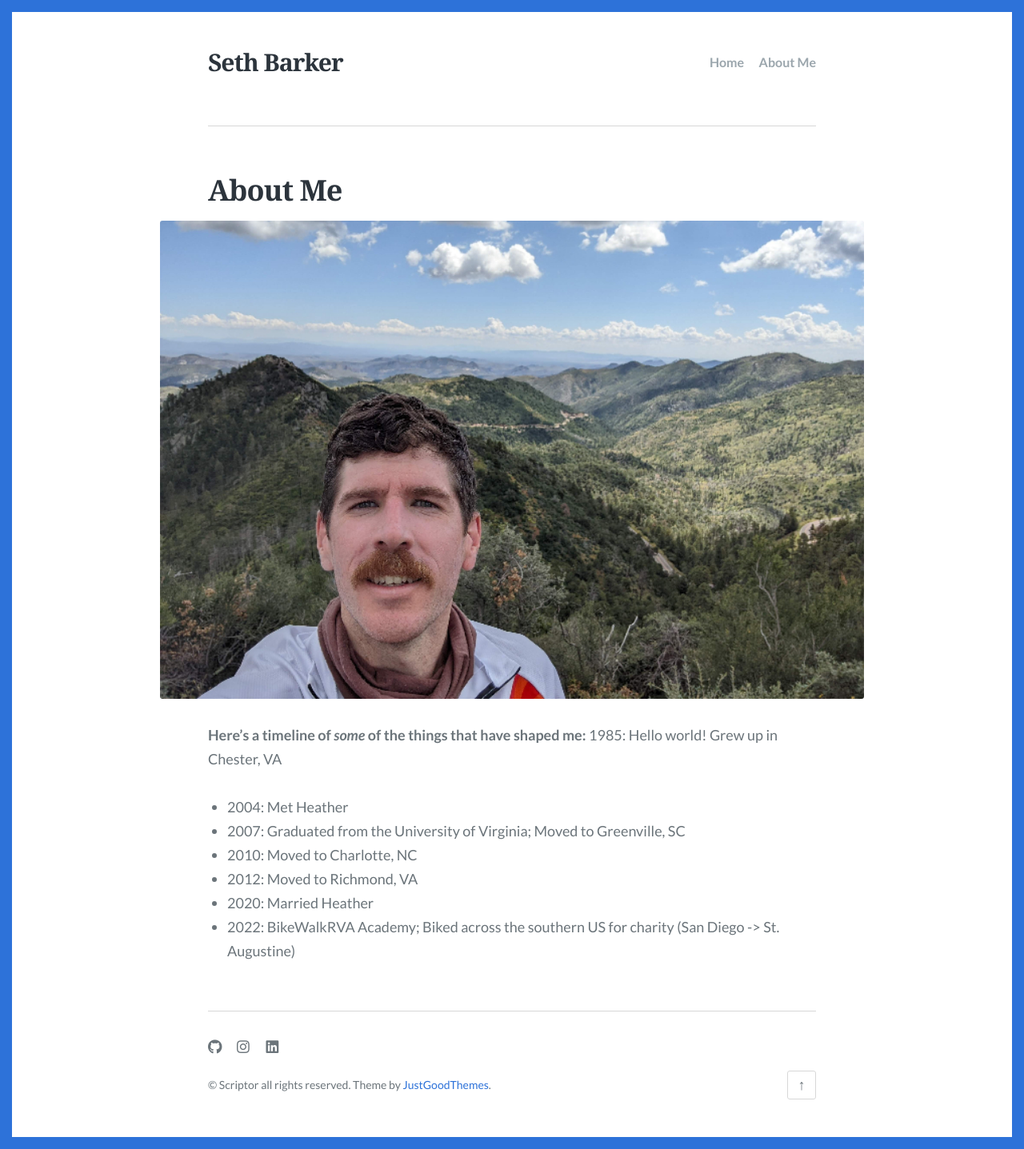
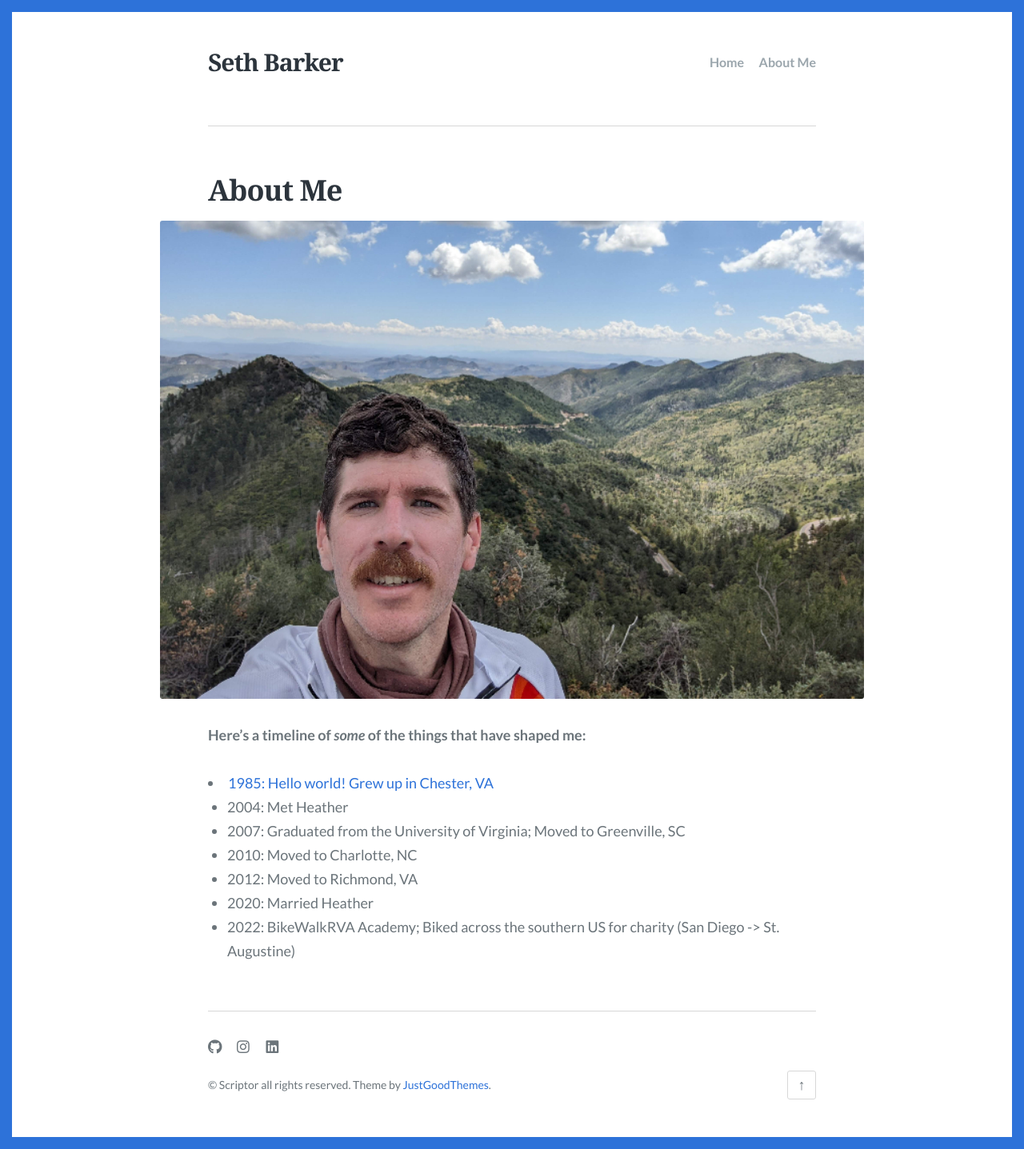
Before and after one commit to sethbarker/sethbarker.github.io, a Jekyll site: the page built from about.md, in a window 1280 px wide. Shown: the whole page at 80% size. Built offline with Jekyll 4.4.1, drawn with Linux system fonts in a browser that asks for light colours; some web fonts are replaced.

Commit message:
Update about.md

```diff
--- a/about.md
+++ b/about.md
@@ -6,7 +6,7 @@
 ---
 
 **Here's a timeline of _some_ of the things that have shaped me:**
-<i class="fa fa-duotone fa-baby"></i> 1985: Hello world! Grew up in Chester, VA
+<li><a><i class="fa fa-duotone fa-baby"></i> 1985: Hello world! Grew up in Chester, VA</a></li>
 * 2004: Met Heather
 * 2007: Graduated from the University of Virginia; Moved to Greenville, SC
 * 2010: Moved to Charlotte, NC
```
